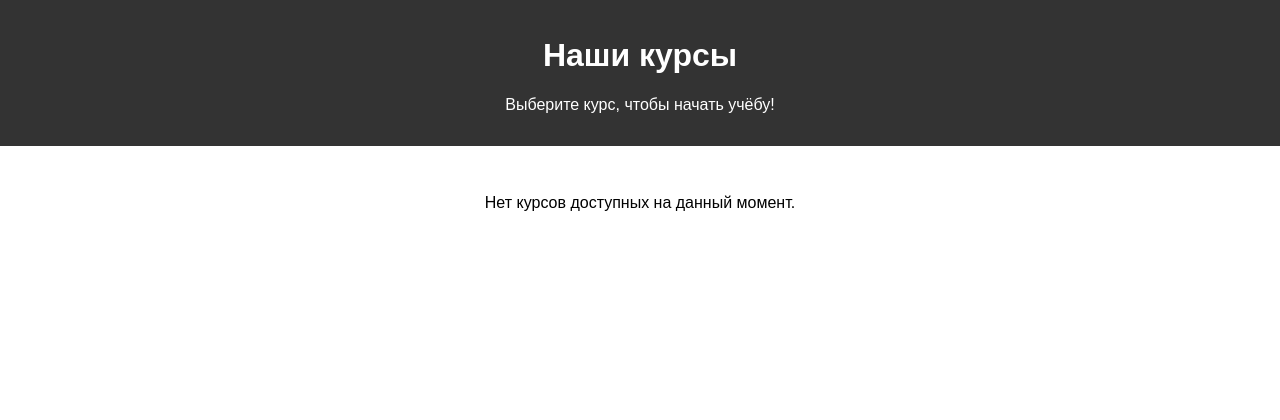
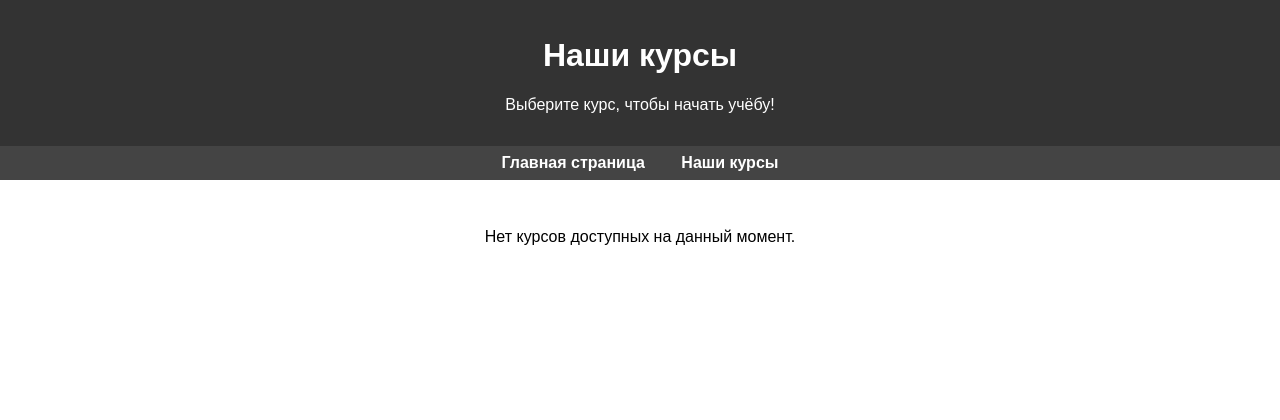
Before and after one commit to anastasia-kav/mysqool, a Django app: page /courses/ in a window 1280 px wide. Shown: the top 420 px of the page. Run offline with Django 5.2, Linux system fonts and the light colour scheme; data that the repository does not hold is empty.

Commit message:
Fix style

```diff
--- a/courses/templates/courses/course_list.html
+++ b/courses/templates/courses/course_list.html
@@ -13,6 +13,11 @@
         <h1>Наши курсы</h1>
         <p>Выберите курс, чтобы начать учёбу!</p>
     </header>
+
+    <nav>
+        <a href="{% url 'home' %}">Главная страница</a>
+        <a href="{% url 'course_list' %}">Наши курсы</a>
+    </nav>
 
 
     <section class="course-list">
```
